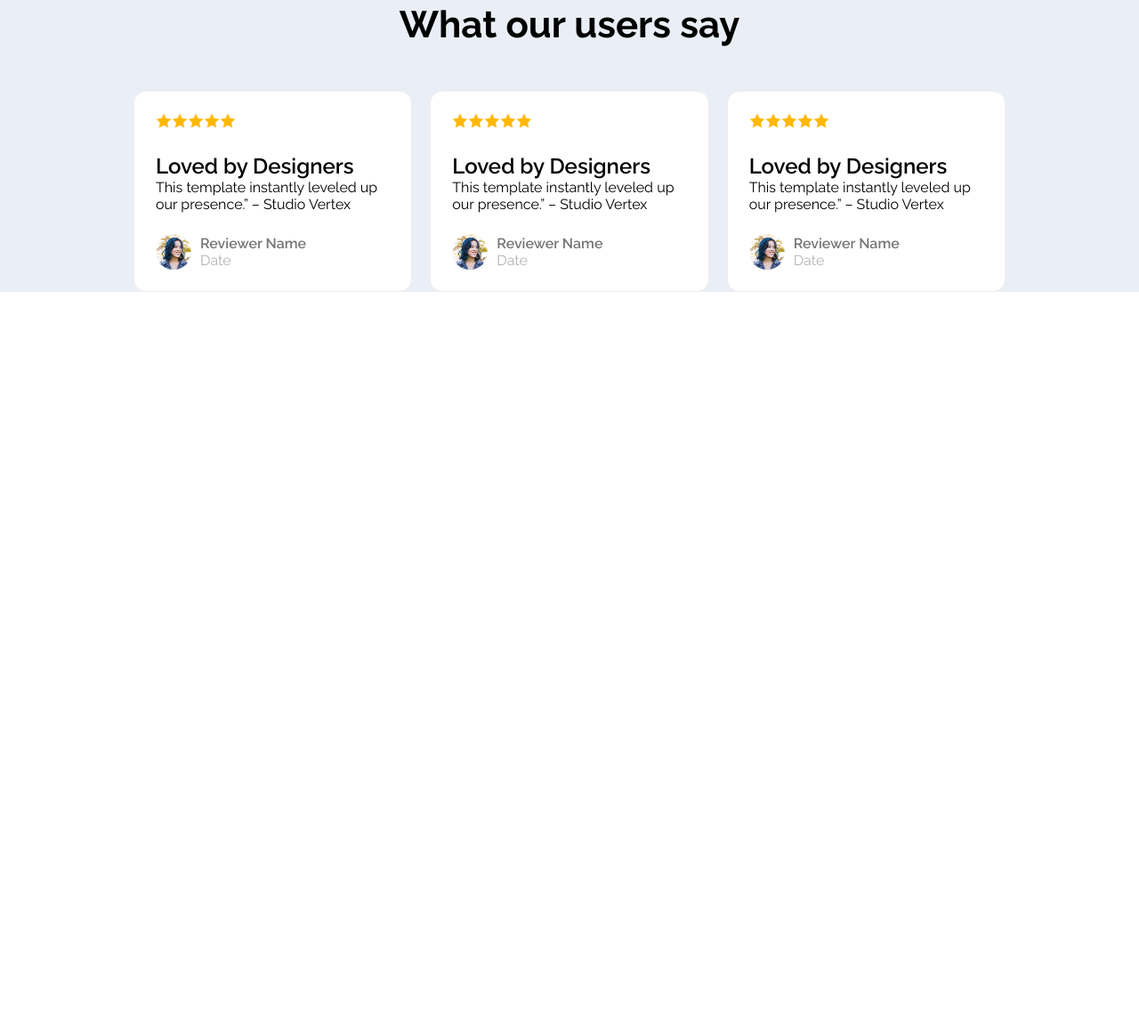
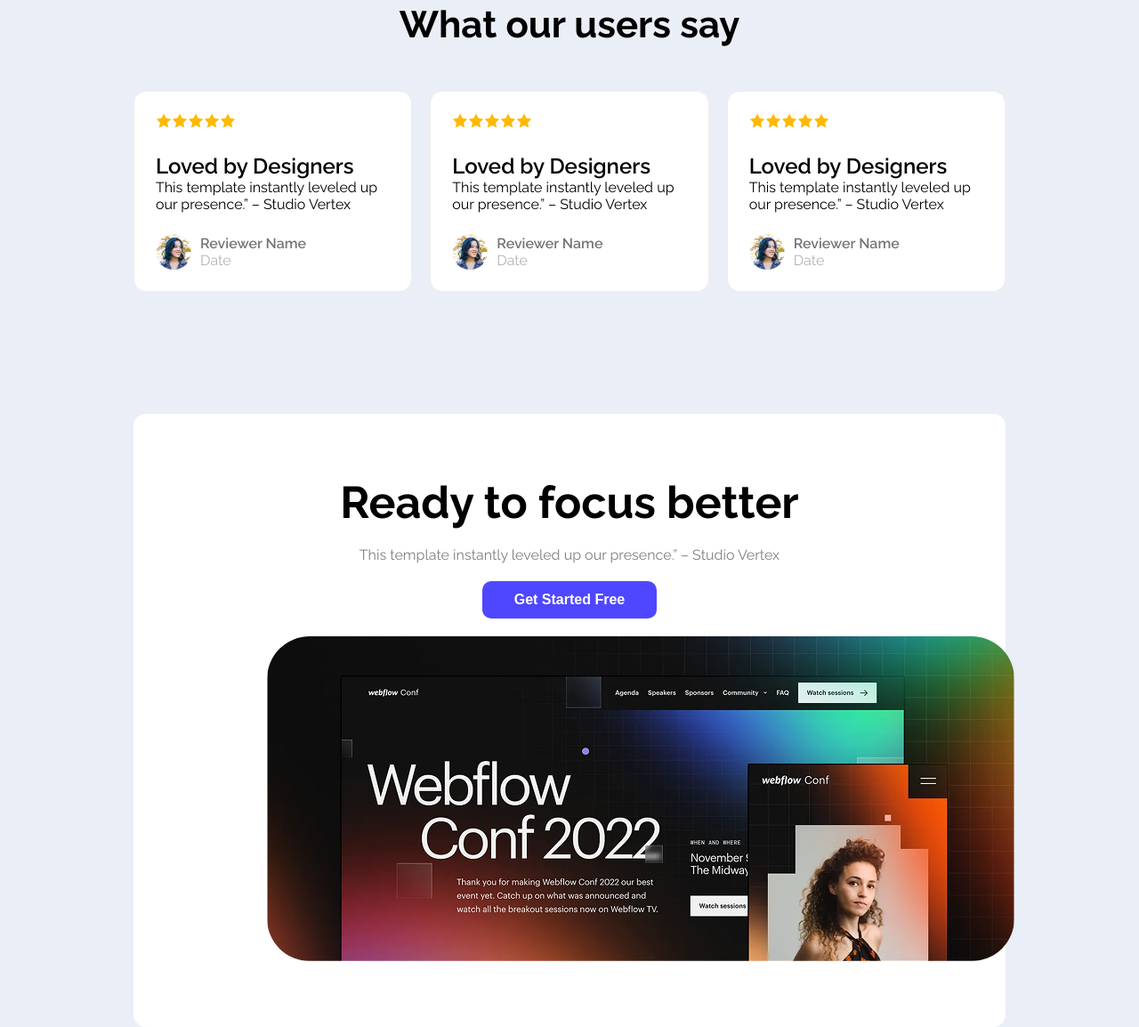
Before and after one commit to badhon-cse/Assignment1, a plain HTML site: page index.html in a window 1280 px wide. Shown: the part 1599-2753 px from the top of the page at 89% size. Before the commit the page ends 1927 px from the top, so only its background shows below. Drawn offline with Linux system fonts and the light colour scheme.

Commit message:
Ready to focus section

```diff
--- a/index.html
+++ b/index.html
@@ -142,6 +142,15 @@
           </div>
         </div>
       </section>
+
+      <section class="ready-to-focus-better center">
+        <h1 class="focus-title">Ready to focus better</h1>
+        <p class="focus-description">
+          This template instantly leveled up our presence.” – Studio Vertex
+        </p>
+        <button class="btn-primary">Get Started Free</button>
+        <img src="./Assets/wc-big.png" alt="" />
+      </section>
     </main>
   </body>
 </html>
--- a/style.css
+++ b/style.css
@@ -215,3 +215,35 @@ nav {
   color: #b3b3b3;
   margin: 0;
 }
+
+/* ready to focus */
+
+.focus-title {
+  font-size: 50px;
+  font-weight: bold;
+  margin-bottom: 20px;
+}
+
+.focus-description {
+  color: rgba(0, 0, 0, 0.5);
+  margin-top: 0px;
+  margin-bottom: 20px;
+}
+
+.ready-to-focus-better img {
+  border-radius: 48px;
+  margin-top: 20px;
+}
+
+.ready-to-focus-better {
+  margin: 0px 150px;
+  margin-top: 137px;
+  padding: 70px 150px;
+  background-color: white;
+  border-radius: 14px;
+}
+
+.ready-to-focus-better button {
+  display: block;
+  margin: 0 auto;
+}
```
